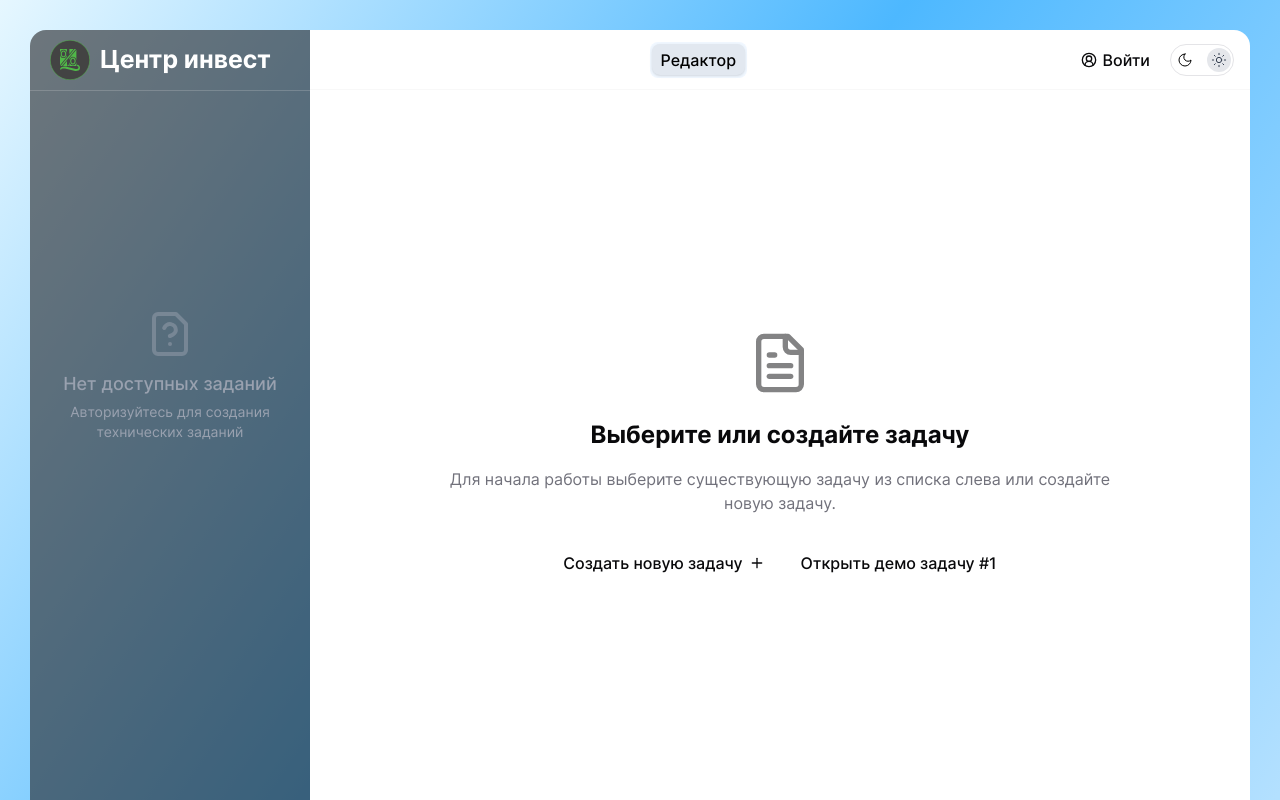
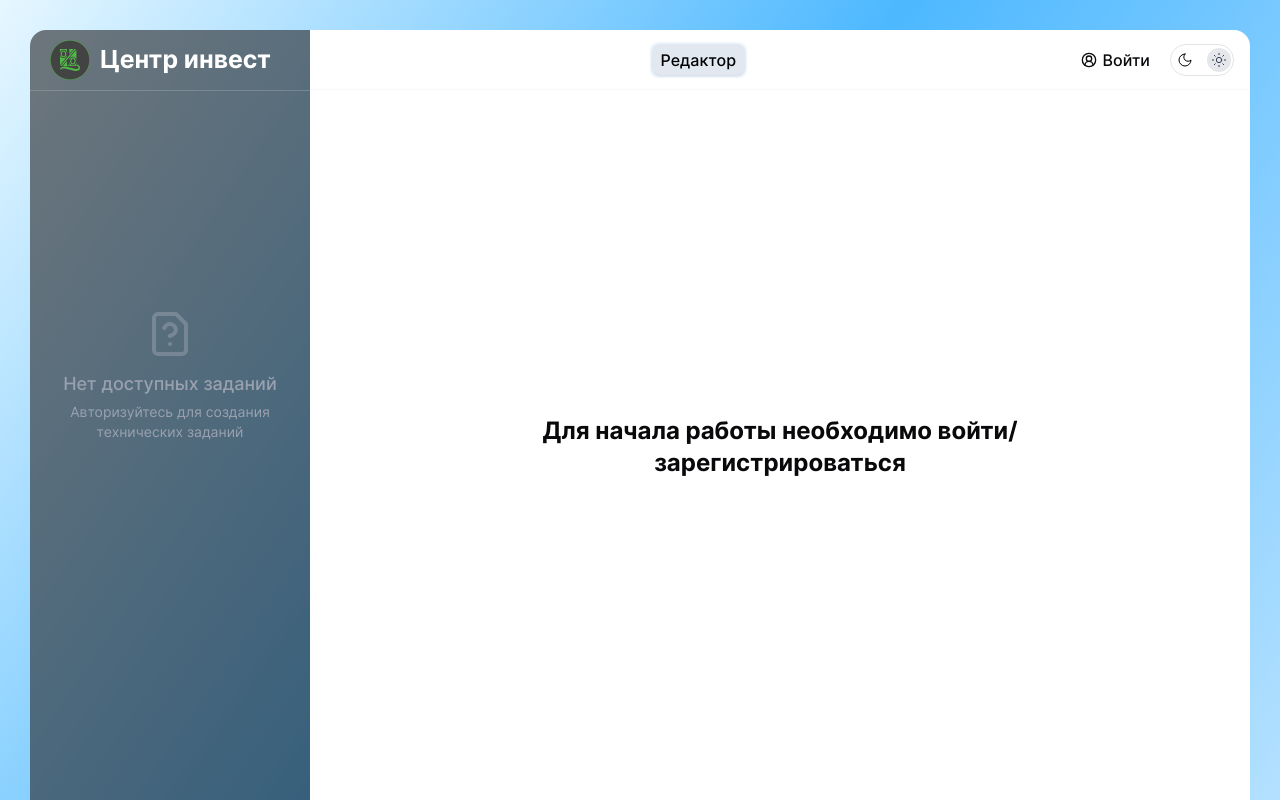
Before and after one commit to bruhmagedon/04k04n1k1-center-invest, a React (Vite) app: page / in a window 1280 px wide. Built offline with nearby package versions, Linux system fonts and the light colour scheme.

Commit message:
проценты и неавторизованная главная

```diff
--- a/src/pages/home/main/MainPage.tsx
+++ b/src/pages/home/main/MainPage.tsx
@@ -2,15 +2,19 @@ import { useTheme } from '@/shared/hooks/useTheme';
 import { Link } from 'react-router-dom';
 import { FileText, Plus } from 'lucide-react';
 import { Button } from '@/shared/ui/button';
+import { useProfileUser } from '@/shared/hooks/useProfileUser';
 
 const _MainPage = () => {
   const { theme } = useTheme();
-
+  const { isAuthorized } = useProfileUser();
   return (
     <main className='flex flex-1 flex-col gap-8 px-6 sm:px-16 h-full items-center justify-center mt-5 overflow-hidden'>
       <div className='text-center max-w-2xl'>
-        <FileText size={64} className='mx-auto mb-6 opacity-50' />
-        <h1 className='text-2xl font-bold mb-4'>Выберите или создайте задачу</h1>
+
+
+        {!isAuthorized ? <><h1 className='text-2xl font-bold mb-4'>Для начала работы необходимо войти/зарегистрироваться</h1></> : <>
+          <FileText size={64} className='mx-auto mb-6 opacity-50' />
+          <h1 className='text-2xl font-bold mb-4'>Выберите или создайте задачу</h1>
         <p className='text-muted-foreground mb-8'>
           Для начала работы выберите существующую задачу из списка слева или создайте новую задачу.
         </p>
@@ -23,7 +27,8 @@ const _MainPage = () => {
               Открыть демо задачу #1
             </Button>
           </Link>
-        </div>
+        </div></>}
+
       </div>
     </main>
   );
--- a/src/pages/home/recommended-npa-page/RecommendedNpaPage.tsx
+++ b/src/pages/home/recommended-npa-page/RecommendedNpaPage.tsx
@@ -147,7 +147,7 @@ const RecommendedNpaPage = () => {
                         <div className='flex flex-col gap-2'>
                           <div className='flex justify-between items-center'>
                             <Badge variant={npa.relevance_score > 0.7 ? "default" : "secondary"}>
-                              Релевантность: {((npa.related_tags_count / npa.tags.length) * 100).toFixed(2)}%
+                              Релевантность: {npa.related_tags_count}%
                             </Badge>
 
                             {npa.source && (
```
